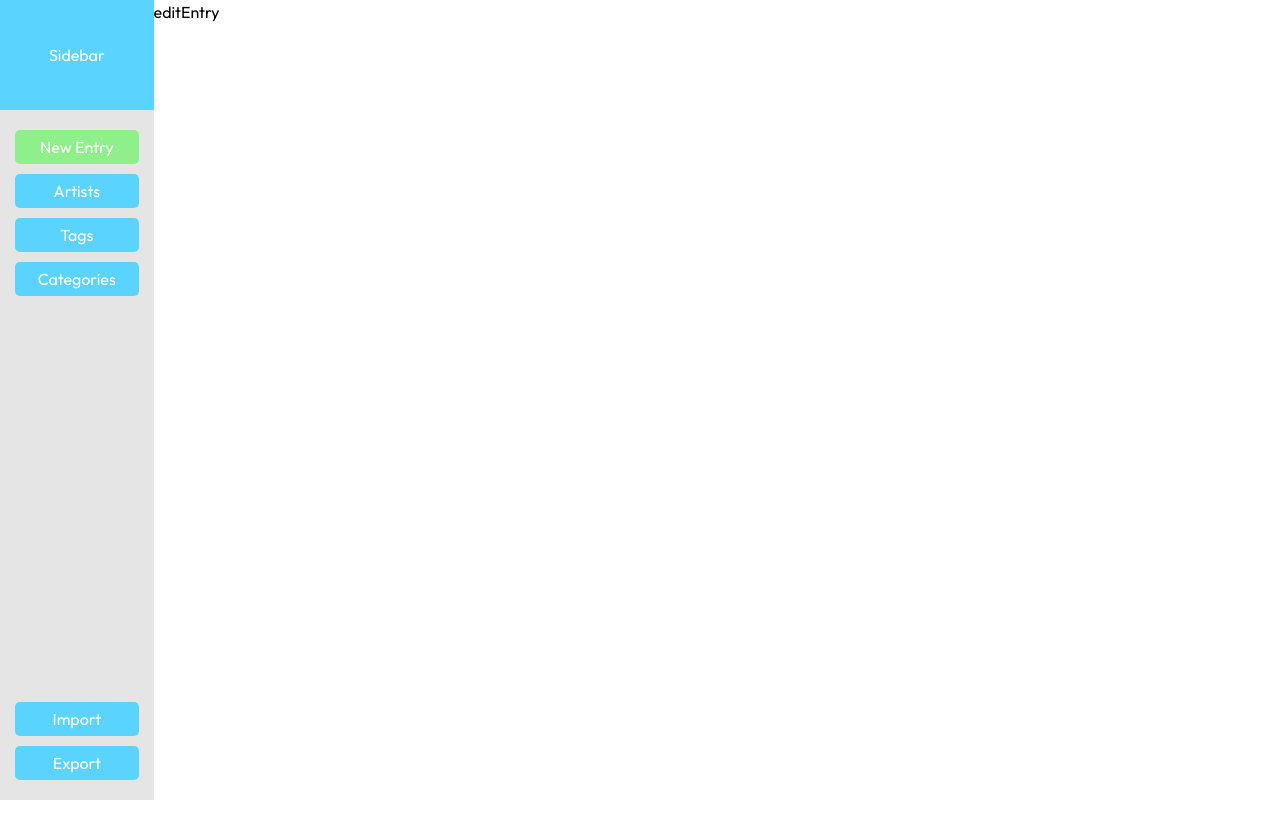
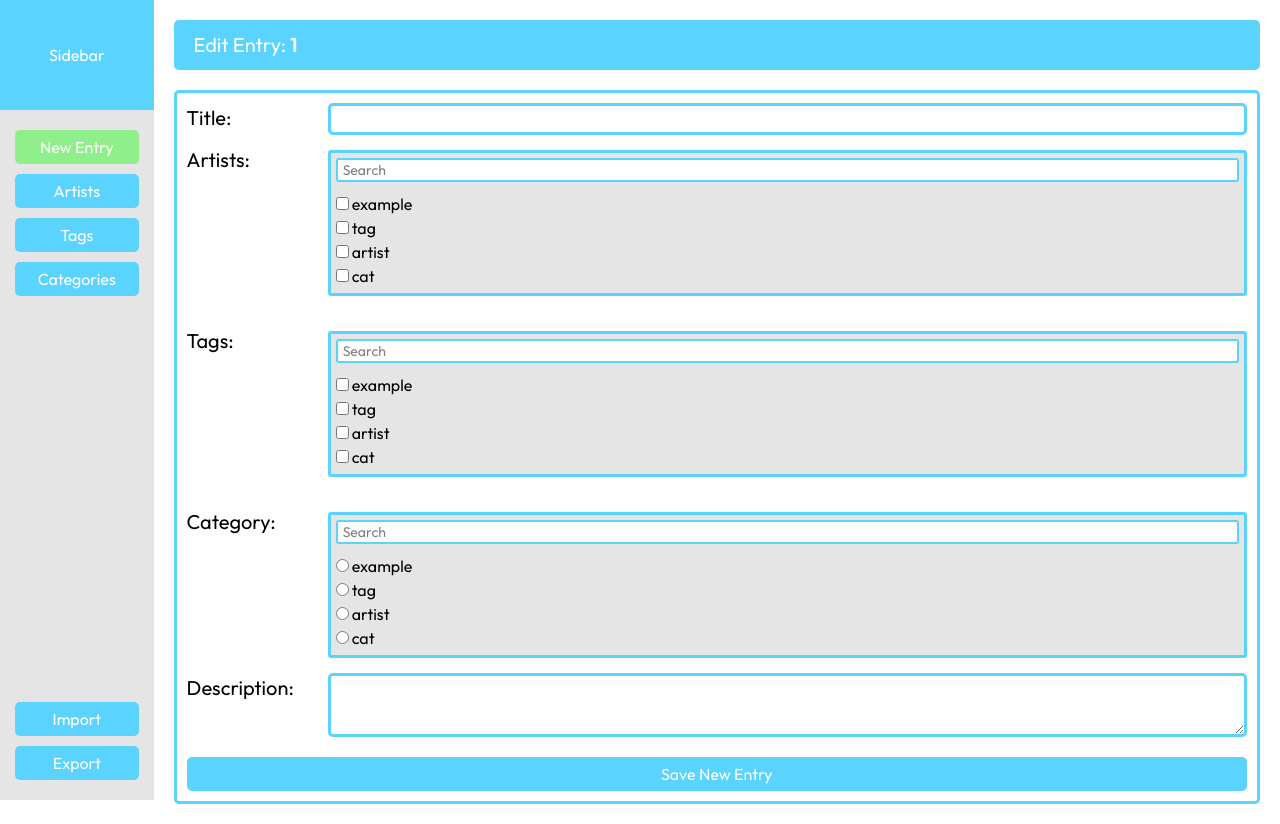
Before and after one commit to Abdelrhman2607/Music-Archive, a Next.js app: page /edit/1 in a window 1280 px wide. Before the commit the page ends 800 px from the top, so only its background shows below. Built offline with nearby package versions, Linux system fonts and the light colour scheme.

Commit message:
Edit page WIP

```diff
--- /dev/null
+++ b/app/(entry)/edit/[EntryID]/page.module.css
@@ -0,0 +1,8 @@
+.pageHeader {
+    font-size: 20px;
+    margin: 20px 20px;
+    padding: 10px 20px;
+    background-color: var(--Blue);
+    color: var(--White);
+    border-radius: 5px;
+}
--- a/app/(entry)/edit/[EntryID]/page.tsx
+++ b/app/(entry)/edit/[EntryID]/page.tsx
@@ -1,9 +1,16 @@
+'use client';
 
+import { useParams } from 'next/navigation';
+import styles from './page.module.css';
+import EntryForm from '@/app/components/EntryForm/entryForm';
 
-export default function EditEntryPage(){
+export default function newEntryPage(){
+    const params = useParams<{EntryID: string}>();
+    console.log(params.EntryID)
     return(
     <main>
-        editEntry
+        <h1 className={styles.pageHeader}>Edit Entry: <span style={{ fontWeight: '600'}}>{params.EntryID}</span></h1>
+        <EntryForm />
     </main>
     );
 }
```
